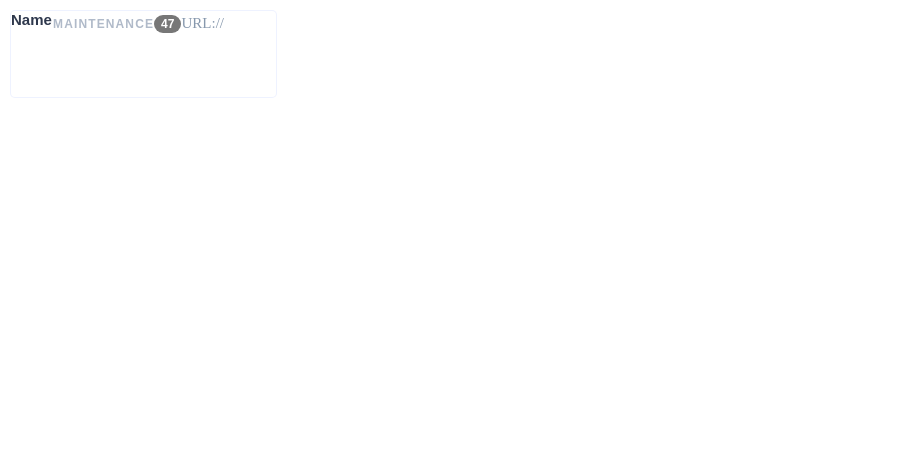
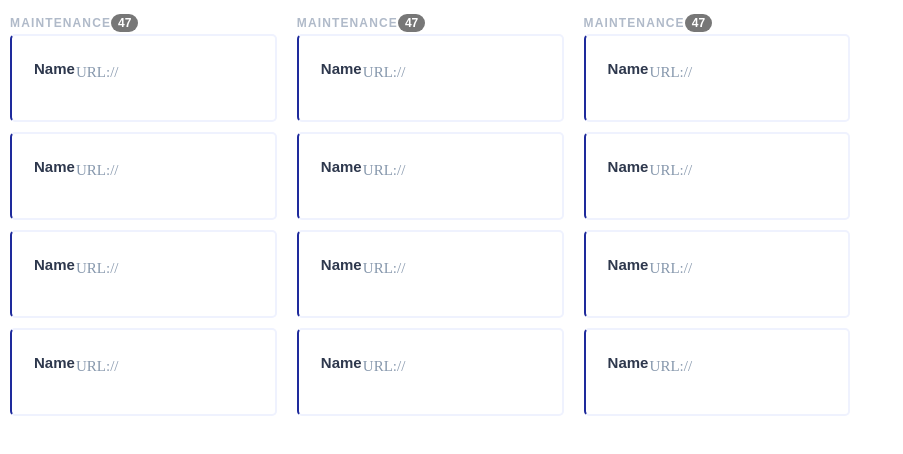
Before and after one commit to Colibri-code/Monkeys-frontend, a React (Create React App) app: page / in a window 1280 px wide. Shown: the top 454 px of the page, without its empty margins (0-903 px from the left). Built offline with nearby package versions, Linux system fonts and the light colour scheme.

Commit message:
add more styles

```diff
--- a/src/atoms/atoms.js
+++ b/src/atoms/atoms.js
@@ -1,5 +1,13 @@
 import styled from 'styled-components'; // "styled-components": "^5.1.1"
 
+const color = {
+    EgyptianBlue: '#1e2a9c',
+    MidnightBlue: '#15225a',
+    BrandeisBlue: '#0273ff',
+    Flame: '#f25829',
+    Glitter: '#e0eaf8',
+    LightslateGray: '#797ca8'
+}
 // The Button from the last section without the interpolations
 const ColumnTitle = styled.span`
     text-transform: uppercase;
@@ -54,6 +62,28 @@ const CardSubTitle = styled.span`
 
 const ColumnCss = styled.div`
     padding: 10px;
+    width: 278,9px;
+    float: left;
+`;
+
+const CardBase = styled.div`
+    width: 266.8px;
+    height: 88px;
+    border-radius: 5px;
+    margin-bottom: 10px;
+    border: 2px solid #eff2fe;
+    border-left: 2px solid #1e2a9c;
+    background-color: #ffffff;
+`;
+
+const CardTexts = styled.div`
+    margin-top: 24px;
+    margin-left: 22px;
+    float: left;
+`;
+
+const TopColumnCss = styled.div`
+
 `;
 
 // const Badge = styled.span`
@@ -63,4 +93,4 @@ const ColumnCss = styled.div`
 // const Badge = styled.span`
 
 // `;
-export {ColumnCss, Badge, ColumnTitle, CardTitle, CardSubTitle };
+export {ColumnCss, Badge, ColumnTitle, CardTitle, CardSubTitle, CardBase, TopColumnCss, CardTexts };
--- a/src/examples/examples.js
+++ b/src/examples/examples.js
@@ -6,6 +6,8 @@ const Example = () => {
     return (
         <div>
           <ColumnCards></ColumnCards>
+          <ColumnCards></ColumnCards>
+          <ColumnCards></ColumnCards>
         </div>
       );
     }
--- a/src/molecules/Card.js
+++ b/src/molecules/Card.js
@@ -1,22 +1,14 @@
 import React from 'react';
 import styled from 'styled-components'; // "styled-components": "^5.1.1"
-import {ColumnTitle, Badge, CardTitle, CardSubTitle} from '../atoms/atoms';
-
-const CardBase = styled.div`
-    width: 266.8px;
-    height: 88px;
-    border-radius: 5px;
-    border: solid 1px rgba(46, 91, 255, 0.08);
-    background-color: #ffffff;
-`;
+import {CardTitle, CardSubTitle, CardBase, CardTexts} from '../atoms/atoms';
 
 const Card = () => {
     return (
         <CardBase>
-            <ColumnTitle>MAINTENANCE</ColumnTitle>
-            <Badge>47</Badge>
-            <CardTitle>Name</CardTitle>
-            <CardSubTitle>URL://</CardSubTitle>
+            <CardTexts>
+                <CardTitle>Name</CardTitle>
+                <CardSubTitle>URL://</CardSubTitle>
+            </CardTexts>
         </CardBase>
       );
     }
--- a/src/organisms/ColumnCards.js
+++ b/src/organisms/ColumnCards.js
@@ -1,6 +1,6 @@
 import React from 'react';
 import styled from 'styled-components'; // "styled-components": "^5.1.1"
-import {ColumnCss} from '../atoms/atoms';
+import {ColumnCss, TopColumnCss, ColumnTitle, Badge} from '../atoms/atoms';
 import {Card} from '../molecules/Card'
 
 
@@ -8,6 +8,13 @@ import {Card} from '../molecules/Card'
 const ColumnCards = () => {
     return (
         <ColumnCss>
+            <TopColumnCss>
+                <ColumnTitle>MAINTENANCE</ColumnTitle>
+                <Badge>47</Badge>
+            </TopColumnCss>
+            <Card></Card>
+            <Card></Card>
+            <Card></Card>
             <Card></Card>
         </ColumnCss>
       );
```
